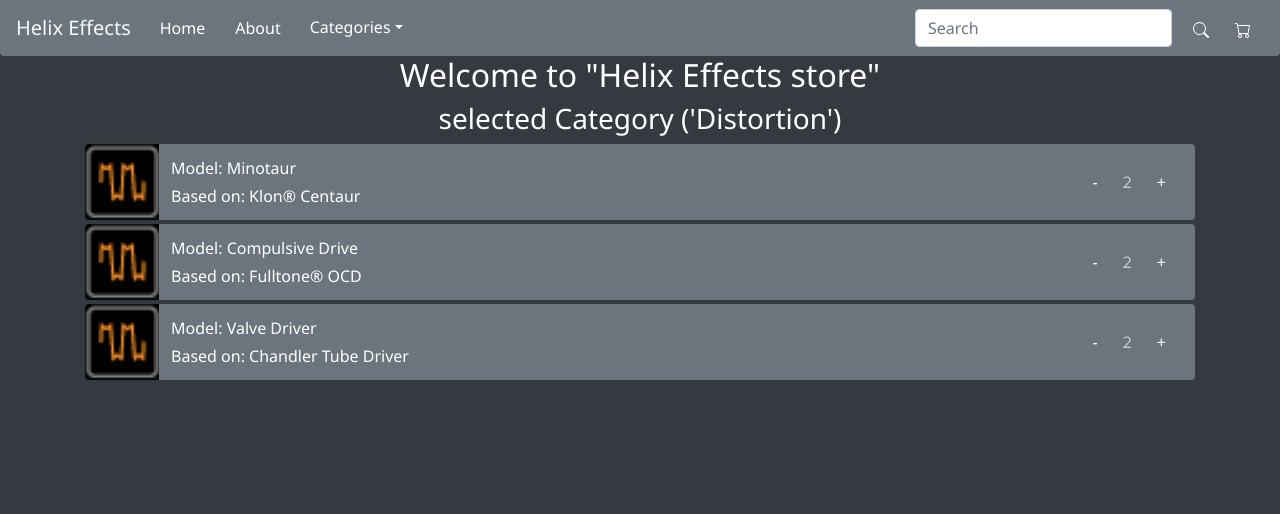
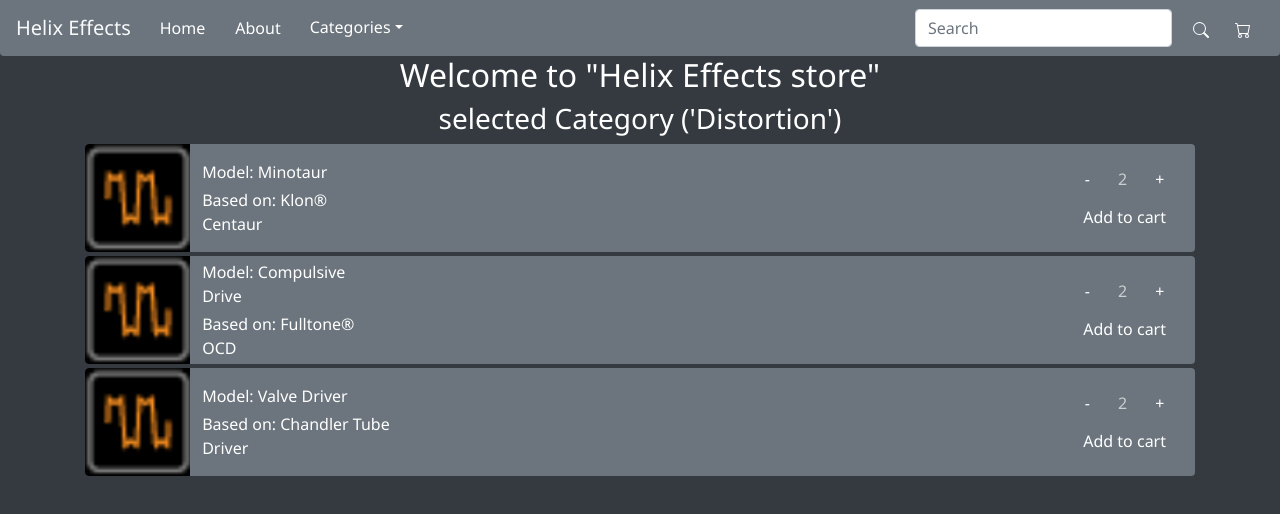
Before and after one commit to marianomartinez/CH-Helix-React, a React (Create React App) app: page / in a window 1280 px wide. Shown: the top 514 px of the page. Built offline with nearby package versions, Linux system fonts and the light colour scheme.

Commit message:
! Corrección Desafío: Contador con botón

```diff
--- a/src/components/ItemCount.js
+++ b/src/components/ItemCount.js
@@ -1,29 +1,28 @@
 import React, { useState } from 'react';
 
-function Counter({ amount, stock, min, initial }) {
+function ItemCount({ stock, min, initial, onAdd }) {
     const [count, setCount] = useState(initial);
 
-    function onSubstract() {
-        if (count > min) {
-            setCount(count - amount)
-        }
-    }
+    function valueUp() {if (count > min) {setCount(count - 1)}};
 
-    function onAdd() {
-        if (count < stock) {
-            setCount(count + amount)
-        }
+    function valueDown() {if (count < stock) {setCount(count + 1)}};
+
+    function onAdd(count) {
+        alert(`${count} items added to cart`)
     }
 
     return (
-        <div className="btn-group py-3 pr-3" role="group">
-            <button className={`btn btn-secondary rounded shadow-none ${count == min ? "disabled" : ""}`} onClick={onSubstract}>-</button>
-            <button className="btn btn-secondary rounded shadow-none disabled">{count}</button>
-            <button className={`btn btn-secondary rounded shadow-none ${count == stock ? "disabled" : ""}`} onClick={onAdd}>+</button>
+        <div className="p-3">
+            <div className="w-100 text-center btn-group" role="group">
+                <button className={`btn btn-secondary rounded shadow-none ${count === min ? "disabled" : ""}`} onClick={valueUp}>-</button>
+                <button className="btn btn-secondary rounded shadow-none disabled">{count}</button>
+                <button className={`btn btn-secondary rounded shadow-none ${count === stock ? "disabled" : ""}`} onClick={valueDown}>+</button>
+            </div>
+            <div className="w-100 text-center">
+                <button className="btn btn-secondary rounded shadow-none" onClick={() => onAdd(count)}>Add to cart</button>
+            </div>
         </div>
     );
 }
 
-export default function ItemCount() {
-    return <Counter amount={1} stock={5} min={1} initial={2}/>
-}
+export default ItemCount;
--- a/src/components/ItemListContainer.js
+++ b/src/components/ItemListContainer.js
@@ -26,6 +26,10 @@ let items = [
 let title = "selected Category ('Distortion')"; // this should changed as each Category is selected
 
 function ItemListContainer() {
+
+    // useEffect(() => {
+
+    // })
     return (
         <Container>
             <h3 style={{textAlign: "center"}}>{title}</h3>
--- a/src/components/ListItem.js
+++ b/src/components/ListItem.js
@@ -16,7 +16,7 @@ const ListItem = (props) => {
                         <p className="my-1">Based on: {props.realName}</p>
                     </div>
                 </Media>
-                <ItemCount />
+                <ItemCount initial={2} min={1} stock={5} onAdd={count => alert(`Agregados al carrito: ${count}`)} />
             </Row>
         )
 }
```
Also changed, not shown: src/components/ItemCountClass.js (deleted, +0 -47 lines).
